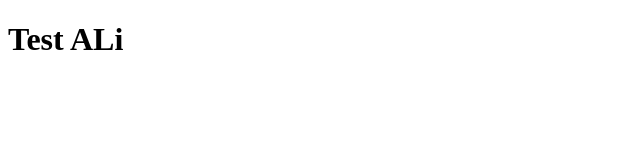
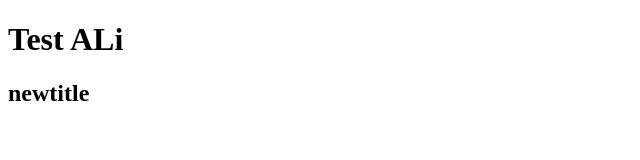
Before and after one commit to AliShahSafdari/ali_new_test, a plain HTML site: page index.html in a window 1280 px wide. Shown: the whole page, without its empty margins (0-640 px from the left). Drawn offline with Linux system fonts and the light colour scheme.

Commit message:
New header

```diff
--- a/index.html
+++ b/index.html
@@ -7,6 +7,9 @@
 </head>
 <body>
     <h1>Test ALi </h1>
+    <header>
+        <h2>newtitle </h2>
+    </header>
 
 </body>
 </html>
```
